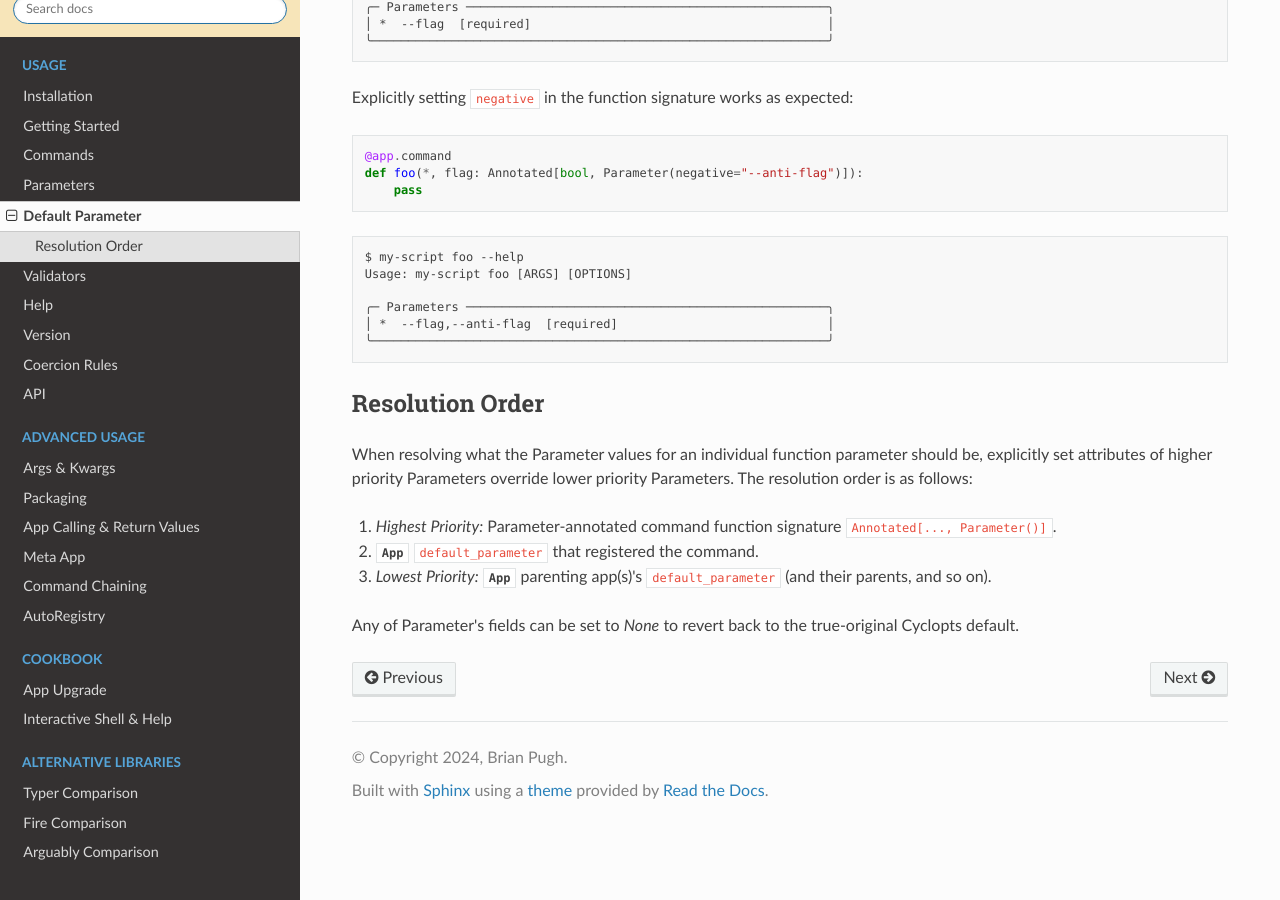
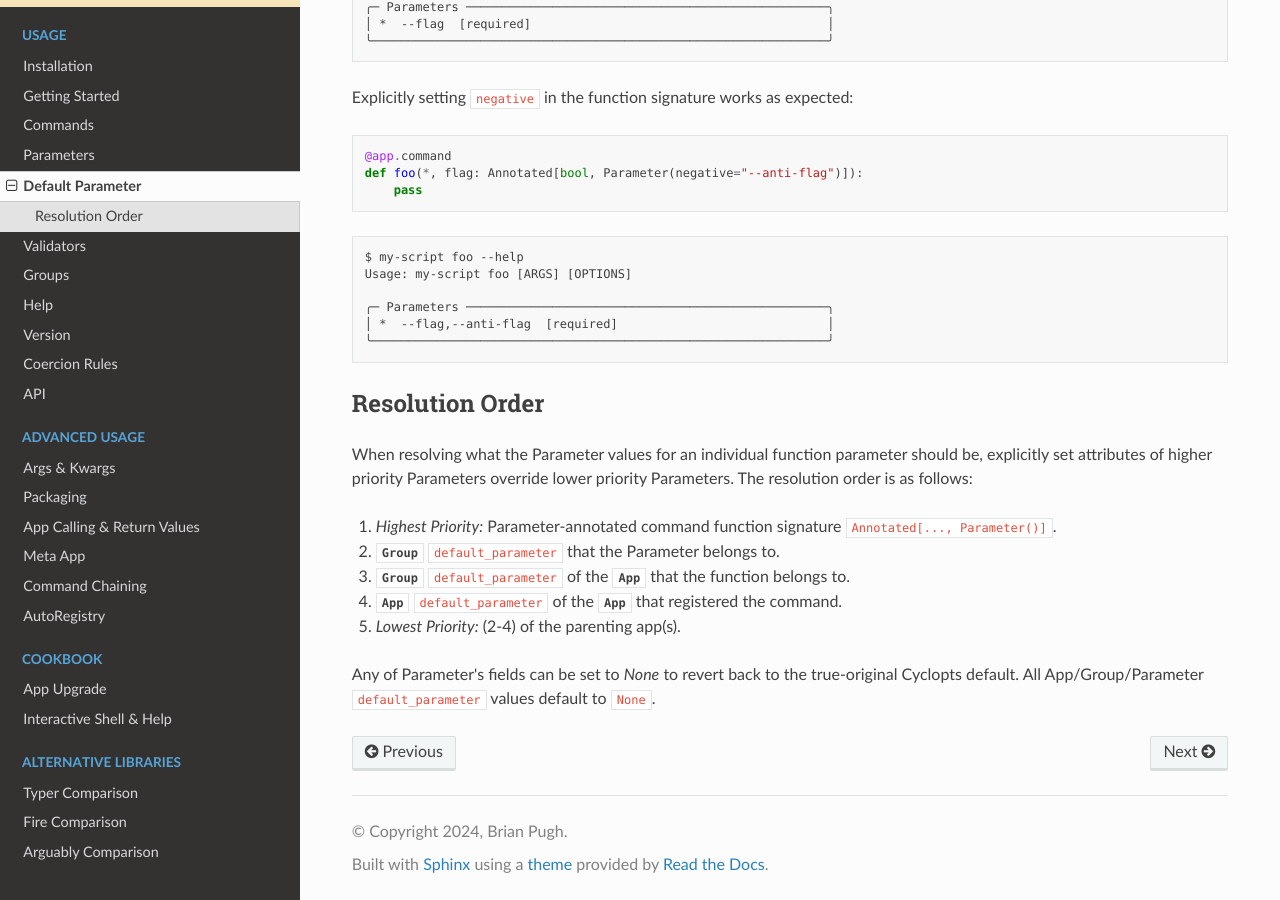
Before and after one commit to BrianPugh/cyclopts, a Sphinx documentation site: the page built from docs/source/default_parameter.rst, in a window 1280 px wide and 900 px high, scrolled down 606 px. Built offline with Sphinx 7.4.7 and the Read the Docs theme 2.0.0, drawn with Linux system fonts in a browser that asks for light colours.

Commit message:
Update docs

```diff
--- a/docs/source/default_parameter.rst
+++ b/docs/source/default_parameter.rst
@@ -57,7 +57,10 @@
 When resolving what the Parameter values for an individual function parameter should be, explicitly set attributes of higher priority Parameters override lower priority Parameters. The resolution order is as follows:
 
 1. *Highest Priority:* Parameter-annotated command function signature ``Annotated[..., Parameter()]``.
-2. :class:`App` ``default_parameter`` that registered the command.
-3. *Lowest Priority:* :class:`App` parenting app(s)'s ``default_parameter`` (and their parents, and so on).
+2. :class:`Group` ``default_parameter`` that the Parameter belongs to.
+3. :class:`Group` ``default_parameter`` of the :class:`App` that the function belongs to.
+4. :class:`App` ``default_parameter`` of the :class:`App` that registered the command.
+5. *Lowest Priority:* (2-4) of the parenting app(s).
 
 Any of Parameter's fields can be set to `None` to revert back to the true-original Cyclopts default.
+All App/Group/Parameter ``default_parameter`` values default to ``None``.
--- a/docs/source/index.rst
+++ b/docs/source/index.rst
@@ -15,6 +15,7 @@
    parameters.rst
    default_parameter.rst
    validators.rst
+   groups.rst
    help.rst
    version.rst
    rules.rst
```
Also changed, not shown: docs/source/groups.rst (added, +38 -0 lines), 2 other files.
